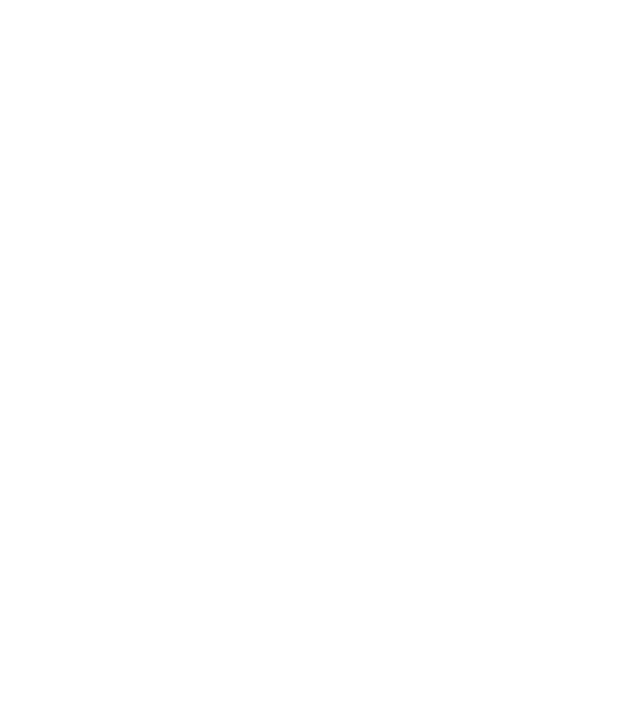
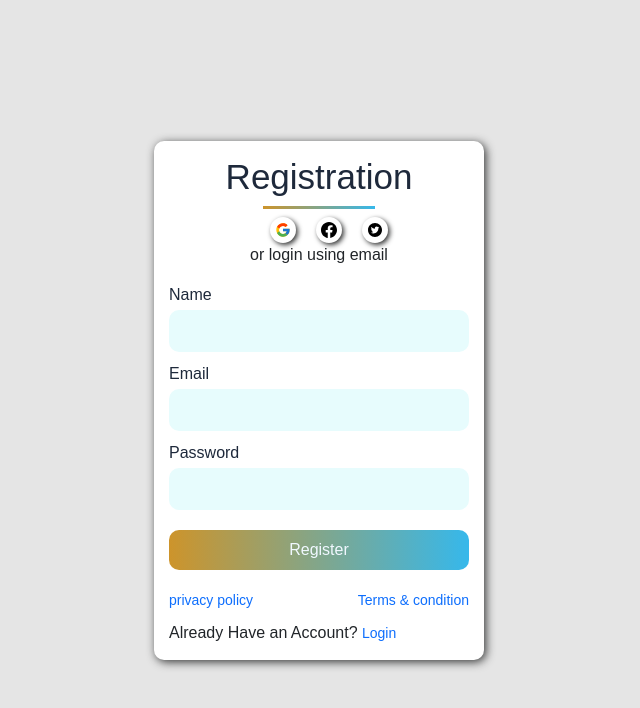
Before and after one commit to kamrul-dev/we-volunteer-react-client, a React (Create React App) app: page /register in a window 1280 px wide. Before the commit this address had no page. Shown: the top 708 px of the page, without its empty margins (321-961 px from the left). Built offline with nearby package versions, Linux system fonts and the light colour scheme.

Commit message:
Registration form design completed

```diff
--- a/src/App.js
+++ b/src/App.js
@@ -6,6 +6,7 @@
 import Events from './Pages/Home/Events/Events';
 import Home from './Pages/Home/Home/Home';
 import Login from './Pages/Login/Login/Login';
+import Register from './Pages/Login/Register/Register';
 
 function App() {
   return (
@@ -17,6 +18,7 @@
         <Route path='/events' element={<Events></Events>}></Route>
         <Route path='/blogs' element={<Blogs></Blogs>}></Route>
         <Route path='/login' element={<Login></Login>}></Route>
+        <Route path='/register' element={<Register></Register>}></Route>
       </Routes>
     </div>
   );
--- a/src/Pages/Login/Register/Register.js
+++ b/src/Pages/Login/Register/Register.js
@@ -1,9 +1,55 @@
 import React from 'react';
+import { Link } from 'react-router-dom';
+import { FcGoogle } from 'react-icons/fc';
+import { BsFacebook } from 'react-icons/bs';
+import { AiFillTwitterCircle } from 'react-icons/ai';
 
 const Register = () => {
     return (
-        <div>
-            <h2>Register</h2>
+        <div className='login-body'>
+            <div className="container-full">
+                <div className="item-container">
+                    <h2 className="log-in">Registration</h2>
+                </div>
+                <div className="item-container">
+                    <button>
+                        <FcGoogle />
+                    </button>
+                    <button>
+                        <BsFacebook />
+                    </button>
+                    <button>
+                        <AiFillTwitterCircle />
+                    </button>
+                </div>
+                <div className="item-container">
+                    <p>or login using email</p>
+                </div>
+                <form>
+                    <div className="form-input">
+                        <label htmlFor="name" className="label">Name</label>
+                        <input type="text" name='name' />
+                    </div>
+                    <div className="form-input">
+                        <label htmlFor="email" className="label">Email</label>
+                        <input type="email" name='email' />
+                    </div>
+                    <div className="form-input">
+                        <label htmlFor="password" className="label">Password</label>
+                        <input type="password" name='password' />
+                    </div>
+                    <div>
+                        <button type="submit">Register</button>
+                    </div>
+                </form>
+                <div className="display-space-between">
+                    <Link className='text-decoration-none' to="/">privacy policy</Link>
+                    <Link className='text-decoration-none' to="/">Terms & condition</Link>
+                </div>
+                <div>
+                    <span>Already Have an Account?</span> <Link className='text-decoration-none' to="/login">Login</Link>
+                </div>
+            </div>
         </div>
     );
 };
```
